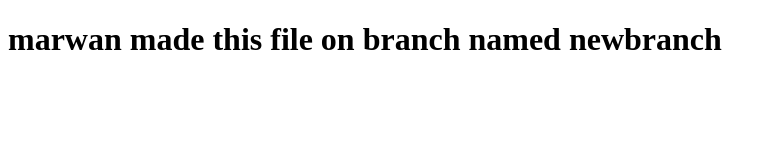
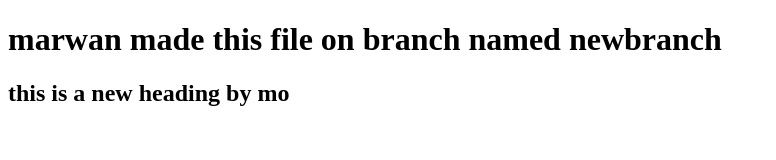
Before and after one commit to momen-awad/lab_2, a plain HTML site: page index2.html in a window 1280 px wide. Shown: the whole page, without its empty margins (0-776 px from the left). Drawn offline with Linux system fonts and the light colour scheme.

Commit message:
new changes

```diff
--- a/index2.html
+++ b/index2.html
@@ -8,5 +8,6 @@
 </head>
 <body>
     <h1>marwan made this file on branch named newbranch</h1>
+	<h2>this is a new heading by mo</h2>
 </body>
 </html>
```
